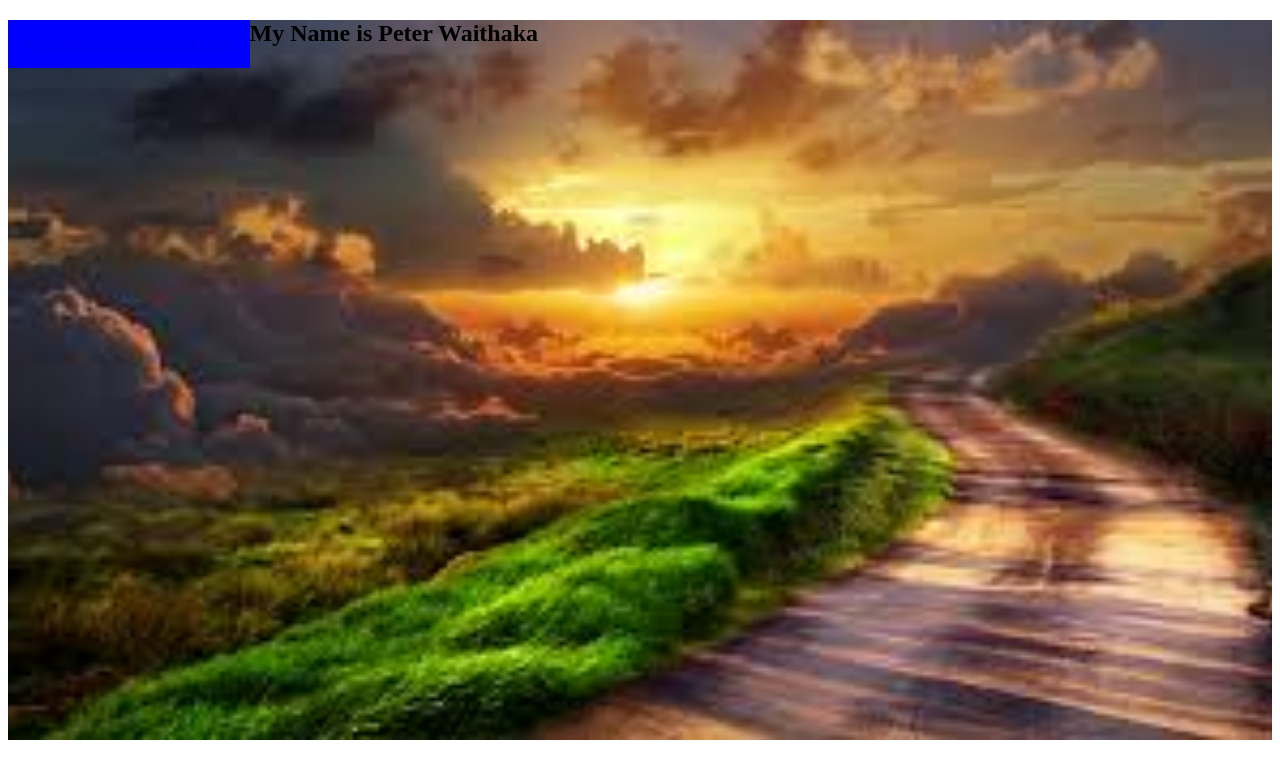
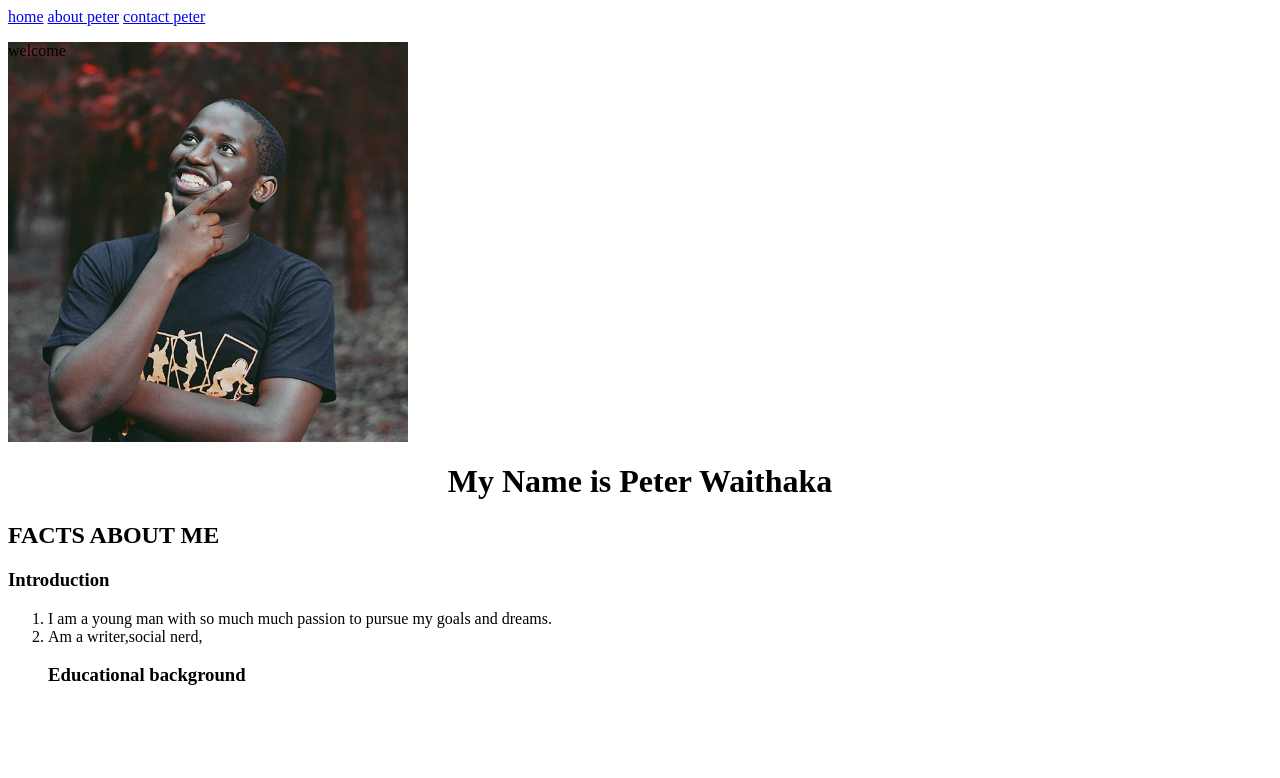
Before and after one commit to Peter-waithaka/ip1-portifolio, a plain HTML site: page p.html in a window 1280 px wide. Drawn offline with Linux system fonts and the light colour scheme.

Commit message:
added h2 and h3and my photo

```diff
--- a/p.css
+++ b/p.css
@@ -1,4 +1,4 @@
-#topnav  {
+#topnav ul {
     text-decoration: none;
     float: left;
     color: #f2f2f2;
@@ -6,19 +6,22 @@
     padding: 14px 16px;
     text-decoration: none;
     font-size: 17px;
-    background-color: blue;
-    text-overflow: none;
+    background-color:purple;
 }
 #landingpage{
-    background-image: url(./images/1.jpeg);
-    height: 90vh;
-    width: 100%;
+    background-image: url(./images/me.jpg);
+    height:400px ;
+    width: 400px;
     background-repeat: no-repeat;
     background-position: center;
-    background-size: cover;
-
+    background-size:cover;
 
 }
-ul li a{
+h1{
+    display: flex;
+    justify-content: center;
+    float:center;
+}
+ol li{
     text-decoration: none;
 }
--- a/p.html
+++ b/p.html
@@ -17,13 +17,23 @@
     </nav>
 </div>
     <div id="landingpage">
-        <h2>My Name is Peter Waithaka</h2>
-
+    <p>welcome</p>
 
     </div>
+    <h1>My Name is Peter Waithaka</h1>
+
     <div class="one">
-
-
+        <h2>FACTS ABOUT ME</h2>
+        <h3>Introduction</h3>
+        <p>
+            <ol>
+           <li>I am a young man with so much much passion to pursue
+            my goals and dreams.
+            </li>
+           <li> Am a writer,social nerd,</li>
+        </p>
+        <h3>Educational background</h3>
+        <P> </P>
     </div>
 </body>
 </html>
```
Also changed, not shown: images/me.jpg (added).
